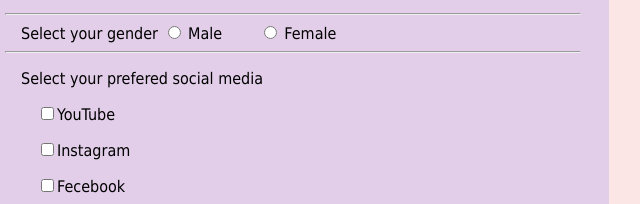
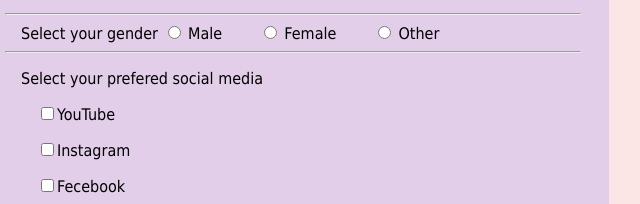
Before and after one commit to bmota1988/BrunoMota-FrontEnd, a plain HTML site: page Survey Form/index.html in a window 1280 px wide. Shown: the part 444-648 px from the top of the page, 347-987 px from the left. Drawn offline with Linux system fonts and the light colour scheme.

Commit message:
Update index.html
Update radio button putting a other gender option

```diff
--- a/Survey Form/index.html
+++ b/Survey Form/index.html
@@ -31,6 +31,9 @@
         </label>
         <label class="form-gender">
           <input type="radio" name="gender" value="female"> Female
+        </label>
+        <label class="form-gender">
+          <input type="radio" name="gender" value="other"> Other
         </label>
         <hr>
         <label> Select your prefered social media
```
